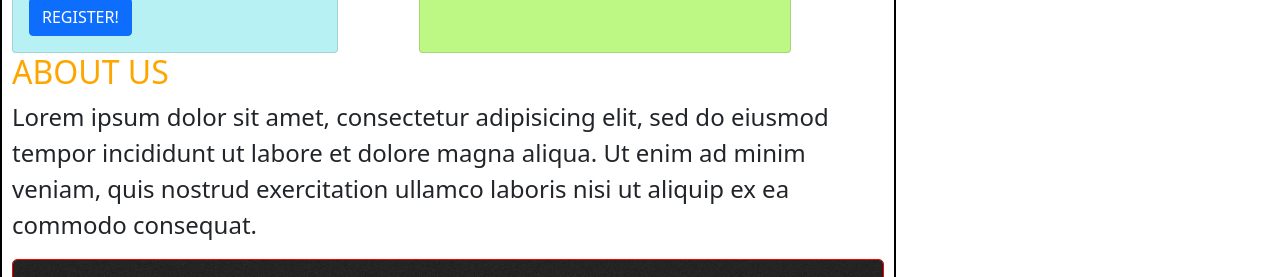
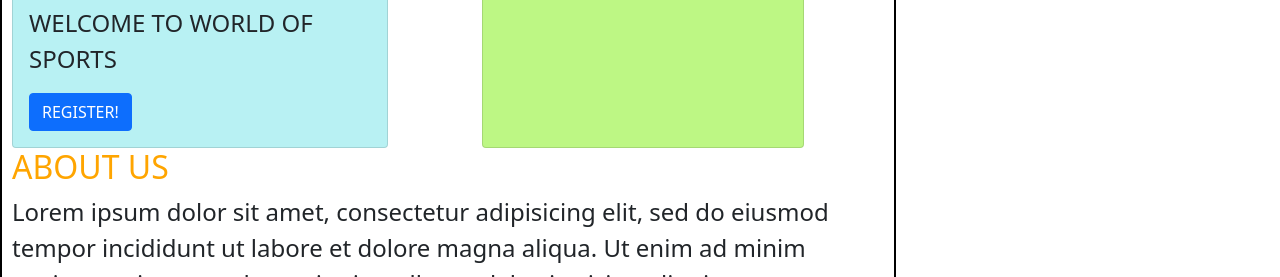
Before and after one commit to aditi1042003/sample_website_CSS3, a plain HTML site: page index.html in a window 1280 px wide. Shown: the part 864-1141 px from the top of the page. Drawn offline with Linux system fonts and the light colour scheme.

Commit message:
Update index.html

```diff
--- a/index.html
+++ b/index.html
@@ -72,12 +72,12 @@
 
 			<div class="para-1">
 				<div class="card-grid">
-					<div class="card" style="width:80% ; background-color:rgb(184, 241, 243)">
+					<div class="card" style="width:80%; background-color: rgb(184, 241, 243)">
 						<img src="img/logo.jpg" class="card-img-top" alt="">
 
 						<div class="card-body">
 						<h5 class="card-title"> IGDTUW</h5>
-						<p class="card-text" style="font-size: 2vh;"> WELCOME TO WORLD OF SPORTS</p>
+						<p class="card-text" style="font-size: x-large;"> WELCOME TO WORLD OF SPORTS</p>
 						<a href="#" class="btn btn-primary"> REGISTER!</a>
 						</div>
 					</div>
```
